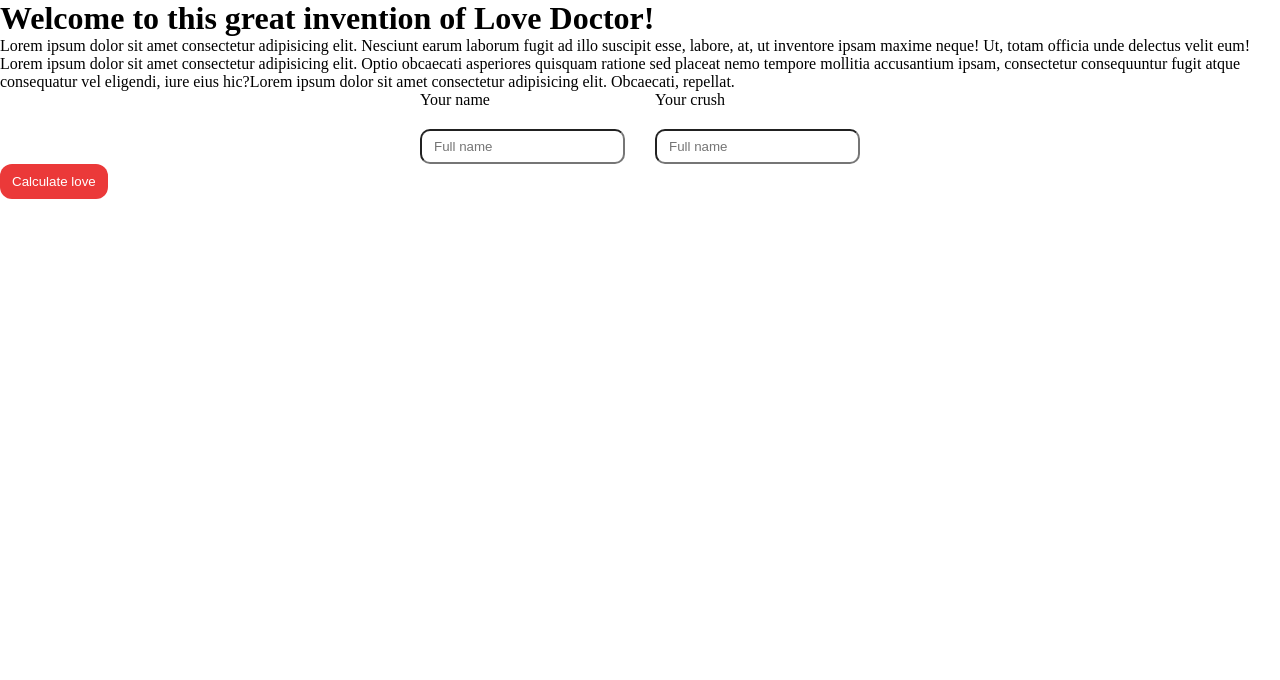
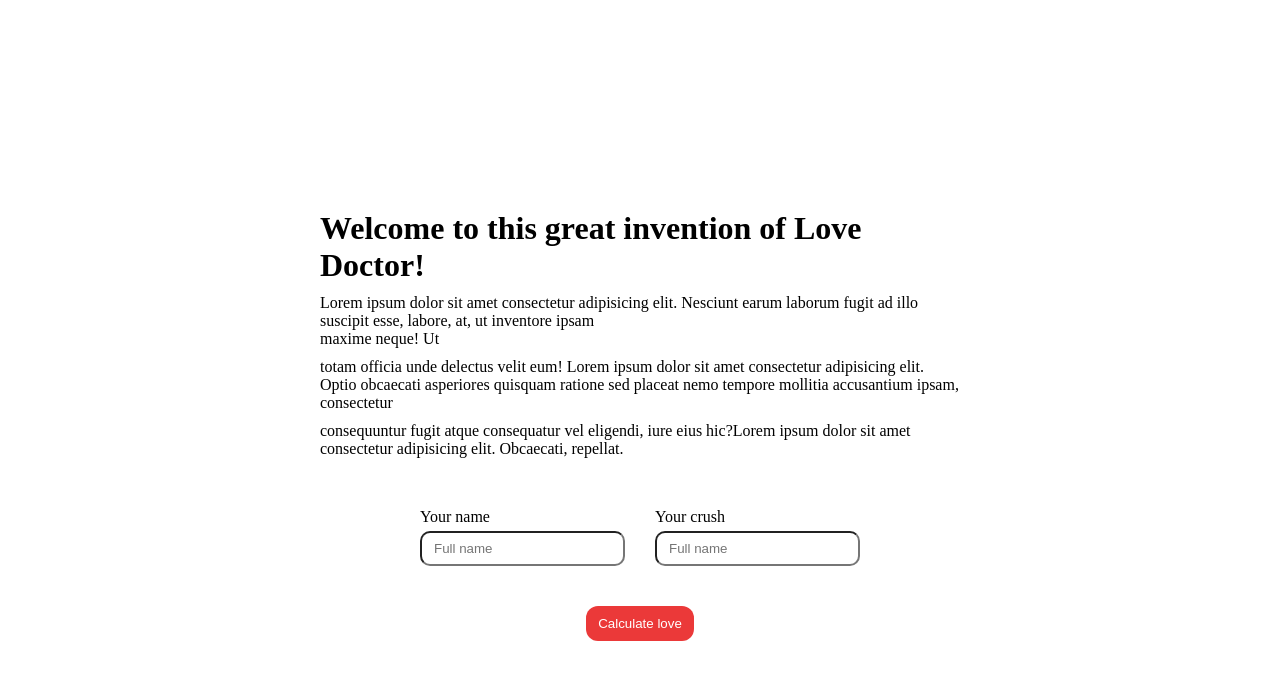
Before and after one commit to Ahnob/love-calculator, a plain HTML site: page index.html in a window 1280 px wide. Drawn offline with Linux system fonts and the light colour scheme.

Commit message:
added some javascript

```diff
--- a/index.html
+++ b/index.html
@@ -7,31 +7,41 @@
     <link rel="stylesheet" href="style.css" />
   </head>
   <body>
+    <div class="container">
       <h1>Welcome to this great invention of Love Doctor!</h1>
-    <div>
+      <div class="classofdiv">
         <p>
-        Lorem ipsum dolor sit amet consectetur adipisicing elit. Nesciunt earum
-        laborum fugit ad illo suscipit esse, labore, at, ut inventore ipsam
-        maxime neque! Ut, totam officia unde delectus velit eum! Lorem ipsum
-        dolor sit amet consectetur adipisicing elit. Optio obcaecati asperiores
-        quisquam ratione sed placeat nemo tempore mollitia accusantium ipsam,
-        consectetur consequuntur fugit atque consequatur vel eligendi, iure eius
-        hic?Lorem ipsum dolor sit amet consectetur adipisicing elit. Obcaecati,
+          Lorem ipsum dolor sit amet consectetur adipisicing elit. Nesciunt
+          earum laborum fugit ad illo suscipit esse, labore, at, ut inventore
+          ipsam
+        </p>
+        maxime neque! Ut
+        <p>
+          totam officia unde delectus velit eum! Lorem ipsum dolor sit amet
+          consectetur adipisicing elit. Optio obcaecati asperiores quisquam
+          ratione sed placeat nemo tempore mollitia accusantium ipsam,
+          consectetur
+        </p>
+        <p>
+          consequuntur fugit atque consequatur vel eligendi, iure eius hic?Lorem
+          ipsum dolor sit amet consectetur adipisicing elit. Obcaecati,
           repellat.
         </p>
       </div>
       <div class="first-div">
         <div>
           <p>Your name</p>
-        <input type="text" value="" placeholder="Full name" />
+          <input type="text" value="" id="yourName" placeholder="Full name" />
         </div>
-      <div class="second-div">
+        <div>
           <p>Your crush</p>
-        <input type="text" value="" placeholder="Full name" />
+          <input type="text" value="" id="crushName" placeholder="Full name" />
         </div>
       </div>
 
-    <button class="btn">Calculate love</button>
+      <button id="btn">Calculate love</button>
+    </div>
+    <div id="result"></div>
     <script src="/script.js"></script>
   </body>
 </html>
--- a/script.js
+++ b/script.js
@@ -0,0 +1,38 @@
+document.addEventListener("DOMContentLoaded", function () {
+    const calculateButton = document.getElementById("btn");
+    const yourNameInput = document.getElementById("yourName");
+    const crushNameInput = document.getElementById("crushName");
+    const resultDiv = document.getElementById("result");
+
+    calculateButton.addEventListener("click", function () {
+        const yourName = yourNameInput.value.trim();
+        const crushName = crushNameInput.value.trim();
+
+        if (yourName === "" || crushName === "") {
+            alert("Please fill in both input fields.");
+            return;
+        }
+
+        const lovePercentage = calculateLove(yourName, crushName);
+        displayResult(lovePercentage);
+    });
+
+    function calculateLove(yourName, crushName) {
+        // Simple algorithm to calculate love percentage
+        // You can replace this with a more sophisticated algorithm
+        const lovePercentage = Math.random() * 100;
+        return Math.floor(lovePercentage);
+    }
+
+    function displayResult(lovePercentage) {
+        resultDiv =  alert("Its just me")
+
+    }
+
+    // if(lovePercentage <=50){
+    // }
+    // else{
+    //     alert("You guys are good to go")
+    // }
+    // `<p>Your love percentage is: ${lovePercentage}%</p>`;
+});
--- a/style.css
+++ b/style.css
@@ -4,22 +4,51 @@
   box-sizing: border-box;
 }
 
+body {
+  width: 100%;
+  min-height: 100dvh;
+  display: flex;
+  justify-content: center;
+}
+
+.container {
+  display: flex;
+  width: 50%;
+  flex-direction: column;
+  justify-content: center;
+  align-items: center;
+}
+
+h1 {
+  margin-top: 50px;
+}
+
 .first-div {
   display: flex;
   gap: 30px;
   justify-content: center;
+  margin-top: 40px;
+}
+
+.classofdivs {
+  display: flex;
+  /* flex-direction: column; */
+}
+
+p {
+  margin-top: 10px;
 }
 
 input {
   border-radius: 10px;
   padding: 8px 12px;
-  margin-top: 20px;
+  margin-top: 5px;
   box-shadow: grey 2px, 2px, 5px, 5px;
   background: white;
   color: black;
 }
 
-.btn {
+#btn {
   background: rgb(235, 57, 57);
   cursor: pointer;
   transition: background-color 1s;
@@ -27,9 +56,10 @@ input {
   color: white;
   border-radius: 12px;
   border: 0;
+  margin-top: 40px;
 }
 
-.btn:hover {
+#btn:hover {
   background: rgb(228, 113, 113);
   color: black;
 }
```
Lines whose indentation alone changed are shown as unchanged.
